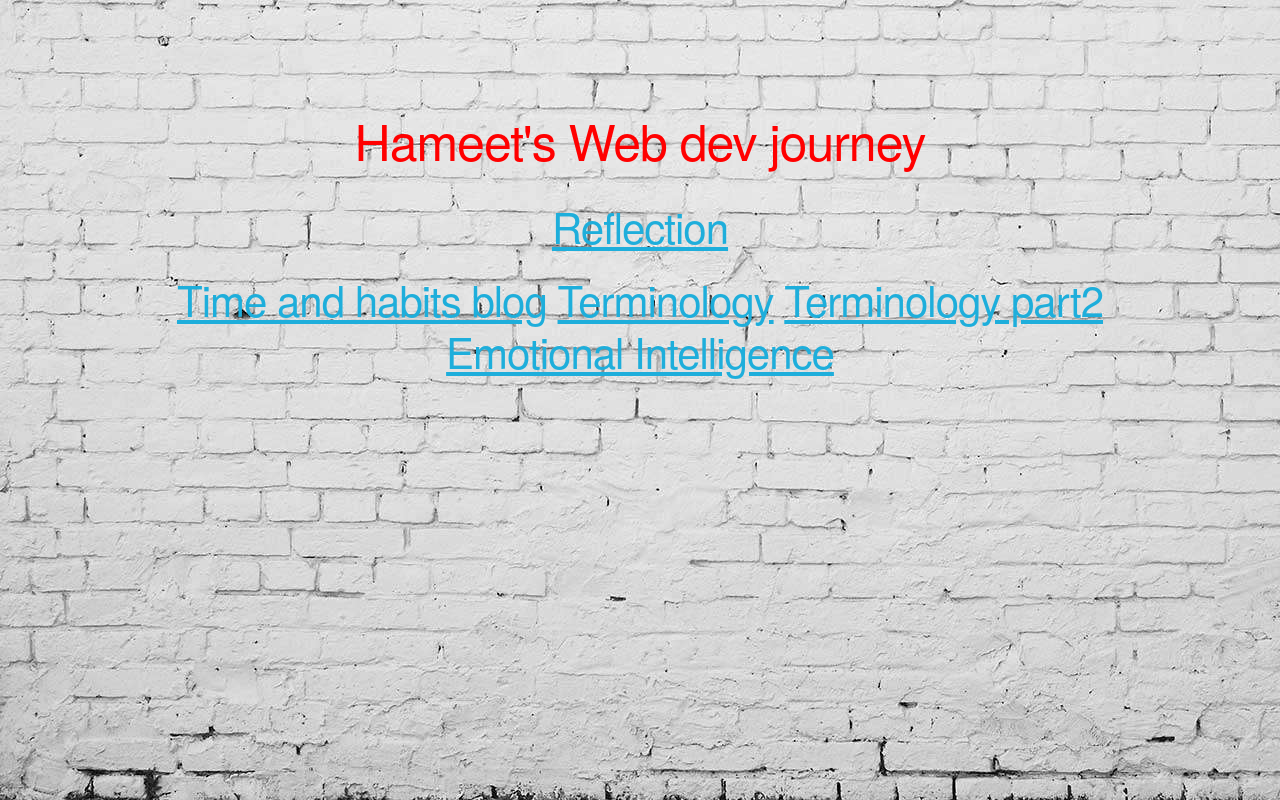
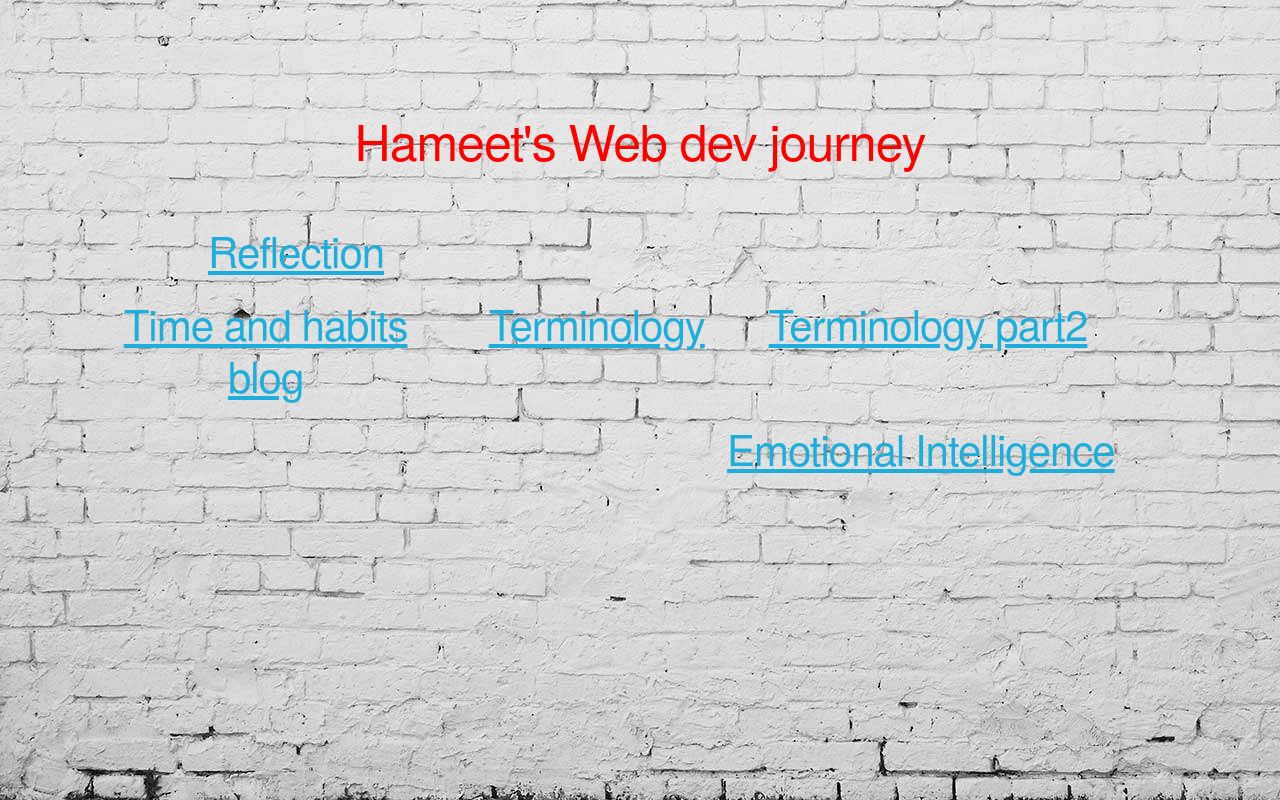
Before and after one commit to Hameet/Hameet.-old-blog, a plain HTML site: page index.html in a window 1280 px wide. Drawn offline with nearby package versions, Linux system fonts and the light colour scheme.

Commit message:
Index updated

```diff
--- a/index.html
+++ b/index.html
@@ -12,23 +12,37 @@
     </div>
   </head>
 
-  <body style = "background: url(images/Wall.jpg)">
+  <body style = "background: url(images/Wall.jpg)"></body>>
         <div class="container">
       <div class="row">
-        <div class="one-third colum">
+        <div class="two columns">
             <h2><a href="./blog/c1-reflection-blog.html">Reflection</a></h2>
         </div>
+          </div>
+              </div>
+
+                <div class="row">
+                <div class="one-third column">
+                    <h2><a href="./blog/c1-time-and-habits-blog.html">Time and habits blog</a></h2>
+                </div>
+
+                <div class="row">
+                <div class="one-third column">
+                   <h2><a href="./blog/t2-html-css-dom-p1.html">Terminology</a></h2>
 
                </div>
+
+              <div class="row">
+                <div class="one-third column">
+                   <h2><a href="./blog/t2-html-css-dom-p2.html">Terminology part2</a></h2>
                 </div>
-    <div>
-       <h2>
-           <a href="./blog/c1-time-and-habits-blog.html">Time and habits blog</a>
-           <a href="./blog/t2-html-css-dom-p1.html">Terminology</a>
-           <a href="./blog/t2-html-css-dom-p2.html">Terminology part2</a>
-           <a href="./blog/c2-emotional-intelligence.html">Emotional Intelligence</a>
-       </h2>
               </div>
 
+              <div class="row">
+                <div class= "six columns offset-by-six">
+                   <h2><a href="./blog/c2-emotional-intelligence.html">Emotional Intelligence</a></h2>
+                </div>
+                </div>
+              <hr>
+            </div>
           </body>
-</html>
```
Lines whose indentation alone changed are shown as unchanged.
